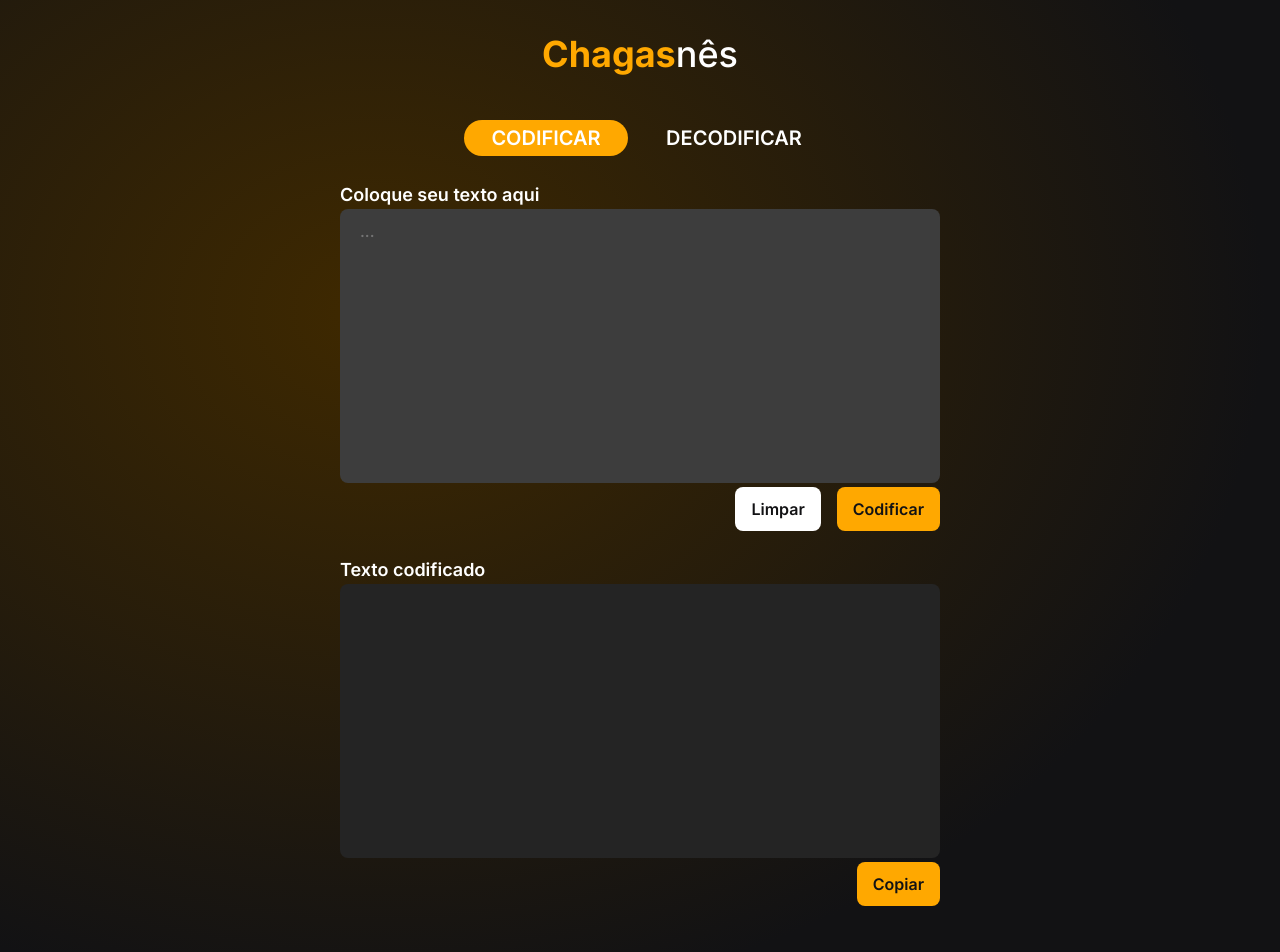
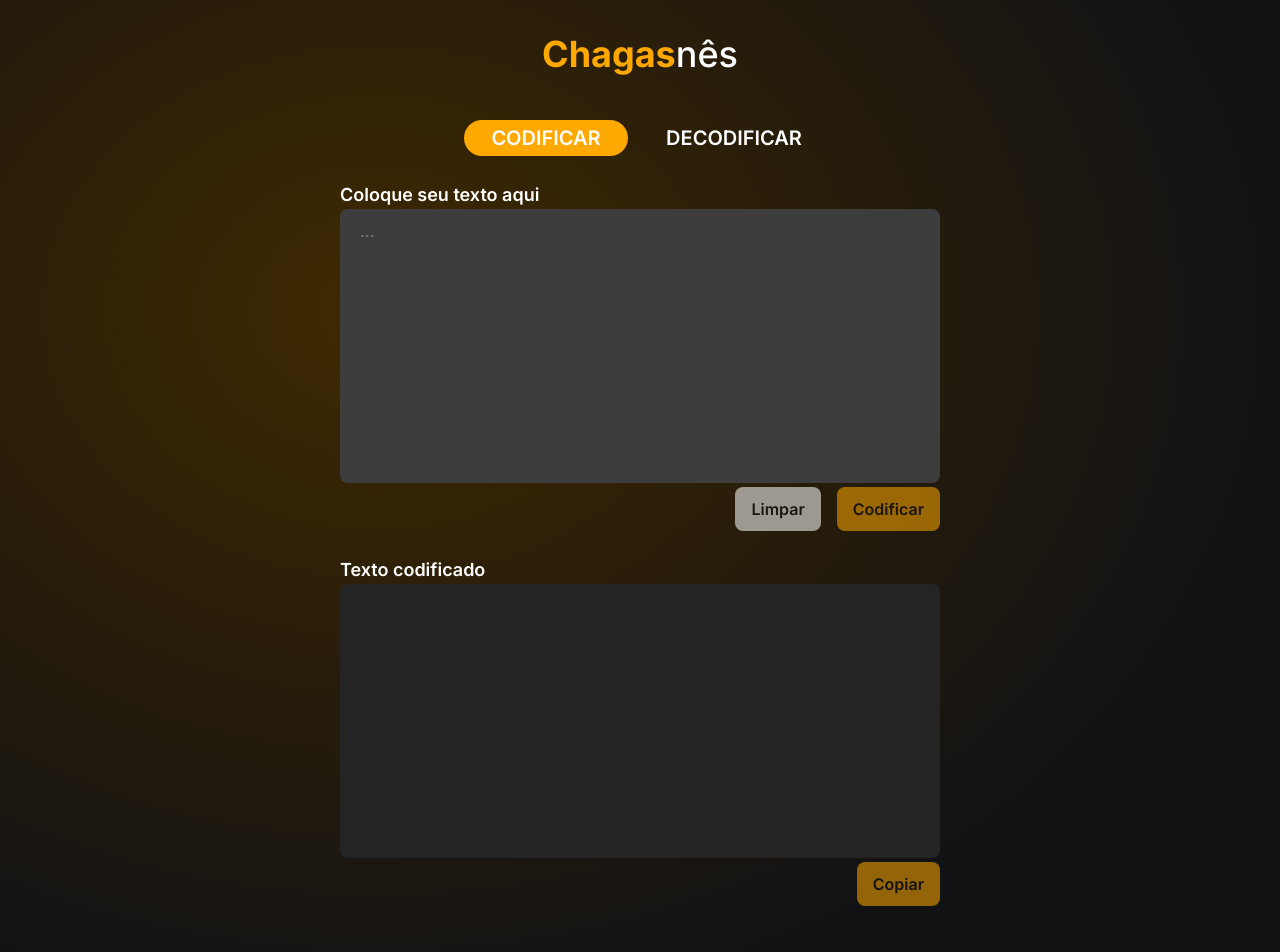
Before and after one commit to Felipstein/custom-basedecode, a React (Vite) app: page /app/code in a window 1280 px wide. Shown: the top 952 px of the page. Built offline with nearby package versions, Linux system fonts and the light colour scheme.

Commit message:
feat: added logic to disable and enable buttons

```diff
--- a/src/components/Button/styles.ts
+++ b/src/components/Button/styles.ts
@@ -12,7 +12,7 @@ const variants = {
     &:active {
       background-color: ${({ theme }) => theme.colors.orange[100]};
     }
-    `,
+  `,
   secondary: css`
     background-color: ${({ theme }) => theme.colors.white};
 
@@ -49,4 +49,9 @@ export const Container = styled(Slot)<ButtonStyledProps>`
   cursor: pointer;
 
   ${({ variant }) => variants[variant || 'default']};
+
+  &:disabled {
+    opacity: 0.55;
+    pointer-events: none;
+  }
 `;
--- a/src/components/CodeForm/index.tsx
+++ b/src/components/CodeForm/index.tsx
@@ -29,7 +29,9 @@ export function CodeForm({ type, onSubmit }: CodeFormProps) {
     handleChangeInputText,
     setOutputText,
     handleClear,
-    copyToClipboard
+    copyToClipboard,
+    isInputFilled,
+    isOuputFilled
   } = useCodeForm();
 
   return (
@@ -49,11 +51,20 @@ export function CodeForm({ type, onSubmit }: CodeFormProps) {
           </TextInputRoot>
 
           <div className="actions">
-            <Button type="button" variant='secondary' onClick={handleClear}>
+            <Button
+              type="button"
+              variant='secondary'
+              onClick={handleClear}
+              disabled={!isInputFilled}
+            >
               Limpar
             </Button>
 
-            <Button type="button" onClick={() => onSubmit(inputText, (outputText: string) => setOutputText(outputText))}>
+            <Button
+              type="button"
+              onClick={() => onSubmit(inputText, (outputText: string) => setOutputText(outputText))}
+              disabled={!isInputFilled}
+            >
               {flexibleLabels.codeBtn[type]}
             </Button>
           </div>
@@ -71,7 +82,10 @@ export function CodeForm({ type, onSubmit }: CodeFormProps) {
           </TextInputRoot>
 
           <div className="actions">
-            <Button type="button" onClick={() => copyToClipboard(outputText)}>
+            <Button
+              type="button" onClick={() => copyToClipboard(outputText)}
+              disabled={!isOuputFilled}
+            >
               Copiar
             </Button>
           </div>
--- a/src/components/CodeForm/useCodeForm.ts
+++ b/src/components/CodeForm/useCodeForm.ts
@@ -6,6 +6,9 @@ export function useCodeForm() {
   const [inputText, setInputText] = useState('');
   const [outputText, setOutputText] = useState('');
   const copyToClipboard = useClipboard();
+
+  const isInputFilled = ![null, undefined, ''].includes(inputText);
+  const isOuputFilled = ![null, undefined, ''].includes(outputText);
 
   function handleChangeInputText(event: ChangeEvent<HTMLTextAreaElement>) {
     const value = event.target.value;
@@ -18,6 +21,13 @@ export function useCodeForm() {
   }
 
   return {
-    inputText, outputText, setOutputText, copyToClipboard, handleChangeInputText, handleClear
+    inputText,
+    outputText,
+    handleChangeInputText,
+    setOutputText,
+    handleClear,
+    copyToClipboard,
+    isInputFilled,
+    isOuputFilled
   };
 }
```
